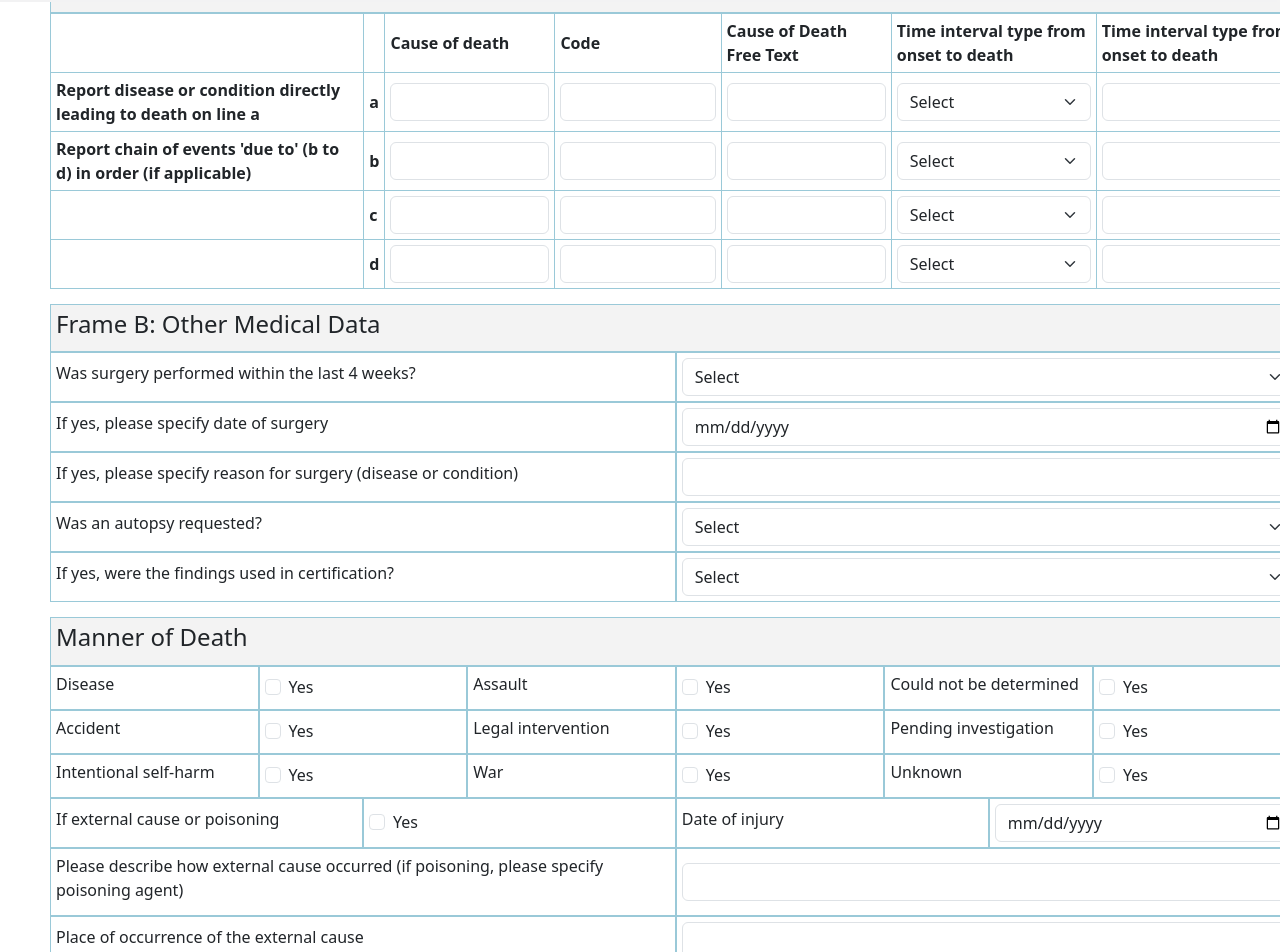
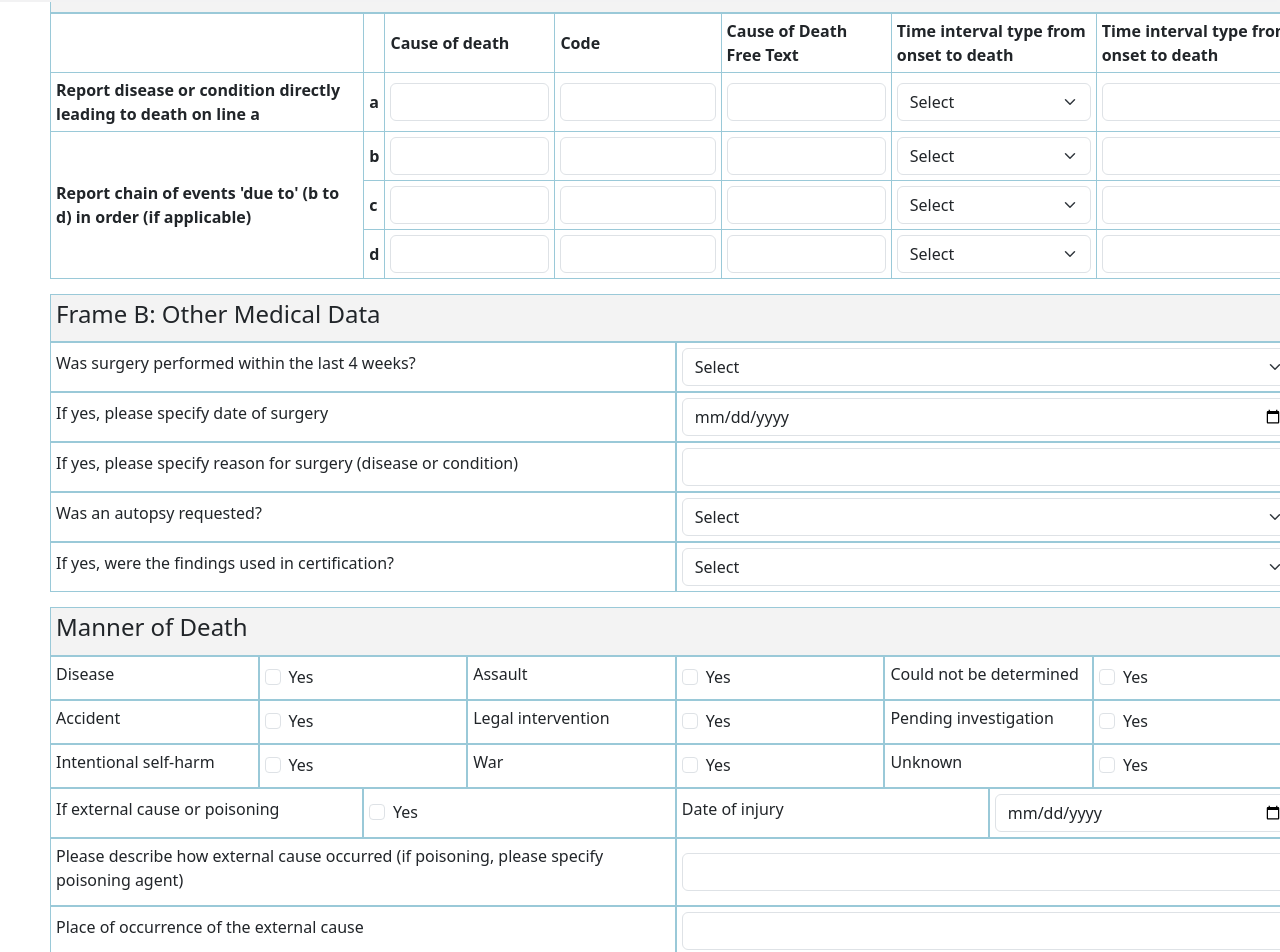
Before and after one commit to WalterTwijukye/mccod-local-react, a React (Vite) app: page / in a window 1280 px wide. Shown: the part 798-1750 px from the top of the page. Built offline with nearby package versions, Linux system fonts and the light colour scheme.

Commit message:
row span

```diff
--- a/src/components/CauseOfDeathRow.tsx
+++ b/src/components/CauseOfDeathRow.tsx
@@ -1,31 +1,35 @@
 import React from 'react';
 
 interface CauseOfDeathRowProps {
-  label: string;
   rowLetter: string;
-  causeValue: string;
-  codeValue: string;
-  freeTextValue: string;
-  timeUnitValue: string;
-  timeQtyValue: string;
+  label?: string;
+  labelHtml?: React.ReactNode;
+  showLabel?: boolean;
+  causeValue?: string;
+  codeValue?: string;
+  freeTextValue?: string;
+  timeUnitValue?: string;
+  timeQtyValue?: string;
   onChange: (e: React.ChangeEvent<HTMLInputElement | HTMLSelectElement>) => void;
   onNestedChange: (field: string, subField: string, value: string) => void;
 }
 
 const CauseOfDeathRow: React.FC<CauseOfDeathRowProps> = ({
+  rowLetter,
   label,
-  rowLetter,
-  causeValue,
-  codeValue,
-  freeTextValue,
-  timeUnitValue,
-  timeQtyValue,
+  labelHtml,
+  showLabel = true,
+  causeValue = '',
+  codeValue = '',
+  freeTextValue = '',
+  timeUnitValue = '',
+  timeQtyValue = '',
   onChange,
-  onNestedChange
+  onNestedChange,
 }) => {
   return (
     <tr>
-      <th>{label}</th>
+      {showLabel ? (label ? <th>{label}</th> : labelHtml ? labelHtml : <></>) : <></>}
       <th>{rowLetter}</th>
       <td>
         <input type="text" className="form-control" name={`causeOfDeath${rowLetter}`} value={causeValue} onChange={onChange} />
@@ -37,7 +41,7 @@ const CauseOfDeathRow: React.FC<CauseOfDeathRowProps> = ({
         <input type="text" className="form-control" name={`causeOfDeathFreeText${rowLetter}`} value={freeTextValue} onChange={onChange} />
       </td>
       <td>
-        <select className="form-select" name={`Time_Interval_From_Onset_To_Death${rowLetter}.Time_Interval_Unit${rowLetter}`} value={timeUnitValue} onChange={(e) => onNestedChange(`Time_Interval_From_Onset_To_Death${rowLetter}`, `Time_Interval_Unit${rowLetter}`, e.target.value)}>
+        <select className="form-select" name={`timeUnit${rowLetter}`} value={timeUnitValue} onChange={(e) => onNestedChange('Time_Interval', 'Unit', e.target.value)}>
           <option value="">Select</option>
           <option value="Years">Years</option>
           <option value="Months">Months</option>
@@ -47,7 +51,7 @@ const CauseOfDeathRow: React.FC<CauseOfDeathRowProps> = ({
         </select>
       </td>
       <td>
-        <input type="text" className="form-control" name={`Time_Interval_From_Onset_To_Death${rowLetter}.Time_Interval_Qtty${rowLetter}`} value={timeQtyValue} onChange={(e) => onNestedChange(`Time_Interval_From_Onset_To_Death${rowLetter}`, `Time_Interval_Qtty${rowLetter}`, e.target.value)} />
+        <input type="text" className="form-control" name={`timeQty${rowLetter}`} value={timeQtyValue} onChange={(e) => onNestedChange('Time_Interval', 'Qty', e.target.value)} />
       </td>
     </tr>
   );
--- a/src/components/MedFormDeath.tsx
+++ b/src/components/MedFormDeath.tsx
@@ -573,7 +573,7 @@ const MedFormDeath: React.FC = () => {
                                     onNestedChange={handleNestedChange}
                                 />
                                 <CauseOfDeathRow
-                                    label="Report chain of events 'due to' (b to d) in order (if applicable)"
+                                    labelHtml={<th rowSpan={3}>Report chain of events 'due to' (b to d) in order (if applicable)</th>}
                                     rowLetter="b"
                                     causeValue={formData.causeOfDeath2}
                                     codeValue={formData.code2}
@@ -584,7 +584,7 @@ const MedFormDeath: React.FC = () => {
                                     onNestedChange={handleNestedChange}
                                 />
                                 <CauseOfDeathRow
-                                    label=""
+                                    showLabel={false}
                                     rowLetter="c"
                                     causeValue={formData.causeOfDeath3}
                                     codeValue={formData.code3}
@@ -595,7 +595,7 @@ const MedFormDeath: React.FC = () => {
                                     onNestedChange={handleNestedChange}
                                 />
                                 <CauseOfDeathRow
-                                    label=""
+                                    showLabel={false}
                                     rowLetter="d"
                                     causeValue={formData.causeOfDeath4}
                                     codeValue={formData.code4}
```
